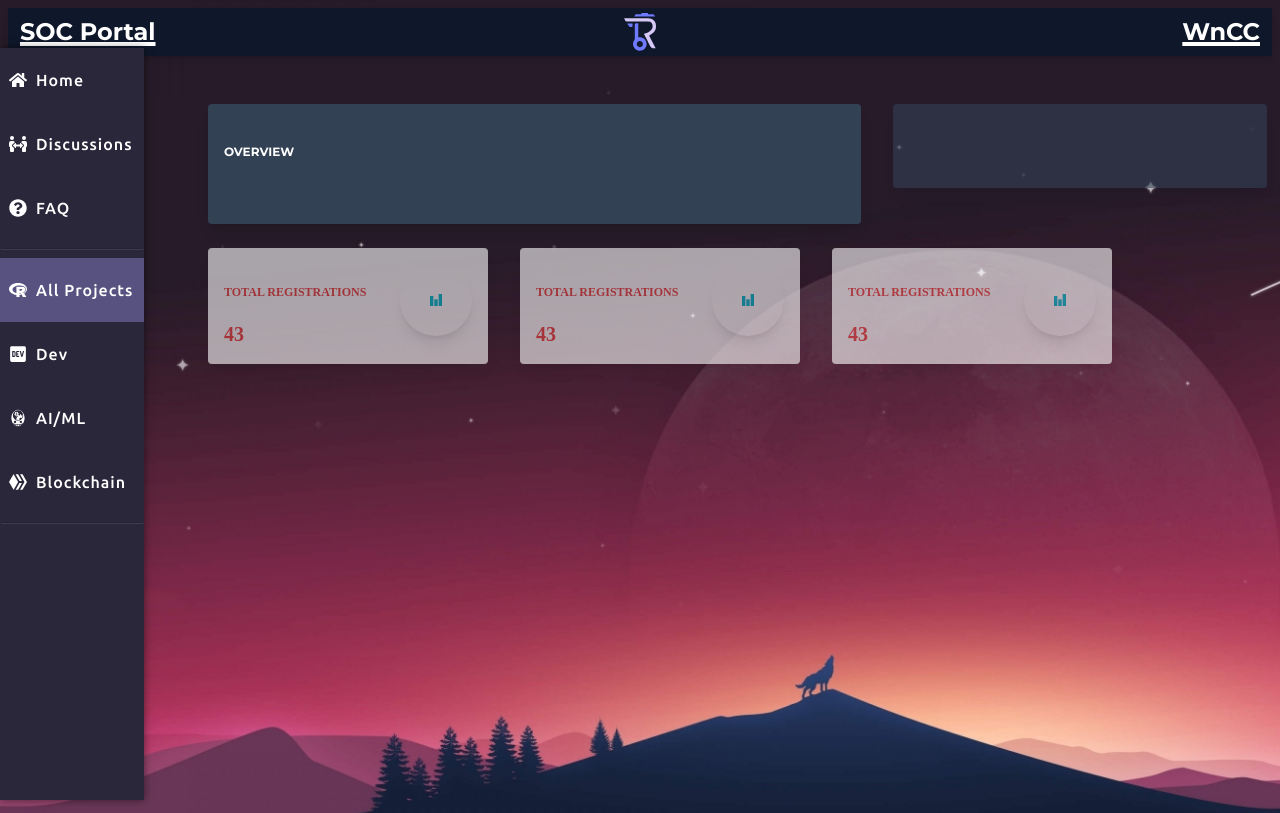
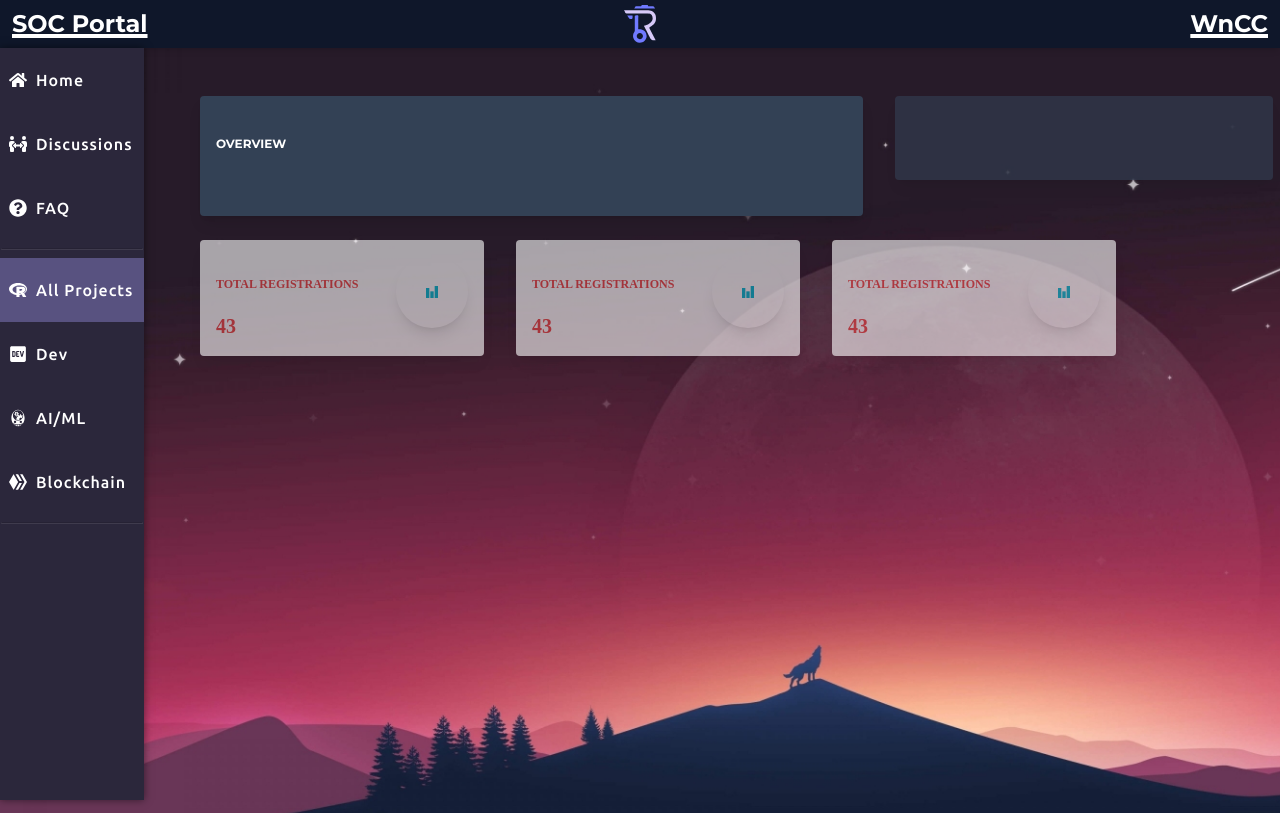
Before and after one commit to ishit16/WnCCPortal, a React (Vite) app: page /projects/details in a window 1280 px wide. Shown: the top 813 px of the page. Built offline with nearby package versions, Linux system fonts and the light colour scheme; no server answers.

Commit message:
Body margin Fixed

```diff
--- a/src/components/Layout/layout.jsx
+++ b/src/components/Layout/layout.jsx
@@ -6,16 +6,16 @@ function AppContainer({ children }) {
   const pathName = window.location.pathname;
 
   return (
-    <>
+    <div>
       <Header />
       {pathName != "/login" ? <Menu /> : <></>}
       {children}
-      <footer className="text-lg container mx-auto flex flex-col md: flex-row items-center justify-between py-4">
+      <footer className="text-lg container mx-auto flex flex-col items-center justify-between py-4">
         <p className="font-bold font-sans text-white">
           Built with {`\u2764`} by Ishit Garg
         </p>
       </footer>
-    </>
+    </div>
   );
 }
 
--- a/src/components/menu/menu.jsx
+++ b/src/components/menu/menu.jsx
@@ -60,7 +60,6 @@ export default Menu;
 const Containerr = styled.nav`
   position: sticky;
   top: 3rem;
-  left: 0;
   z-index: 100;
   display: flex;
   align-items: center;
--- a/src/components/shared/header.jsx
+++ b/src/components/shared/header.jsx
@@ -3,6 +3,7 @@ import { Helmet } from "react-helmet-async";
 import { useDispatch, useSelector } from "react-redux";
 import { logoutAction, selectIsAuthenticated } from "../../store/authSlice";
 import LogoutButton from "./logoutButton";
+import "./shared.css";
 
 const Header = ({ disable = [], children }) => {
   const isAuthenticated = useSelector(selectIsAuthenticated);
@@ -11,8 +12,8 @@ const Header = ({ disable = [], children }) => {
   const handleLogout = async () => dispatch(logoutAction());
 
   return (
-    <>
-      <div className="z-10 sticky top-0 flex items-center justify-center h-12 bg-slate-900 shadow-md">
+    <div className="header-class">
+      <div className="header-class z-10 sticky top-0 flex items-center justify-center h-12 bg-slate-900 shadow-md w-full left-0 right-0">
         <ResoBinLogo width="32" />
         <div className="text-white underline decoration-4 font-semibold text-2xl font-sans absolute flex justify-center left-3">
           SOC Portal
@@ -26,7 +27,7 @@ const Header = ({ disable = [], children }) => {
           </div>
         )}
       </div>
-    </>
+    </div>
   );
 };
 
--- a/src/components/shared/shared.css
+++ b/src/components/shared/shared.css
@@ -13,3 +13,8 @@
 .font-project-heading {
     font-family: Montserrat;
 }
+
+.header-class {
+    width: 100%;
+    top: 0;
+}
--- a/src/index.css
+++ b/src/index.css
@@ -5,5 +5,10 @@
 body{
   background-image: url('./assets/bg.jpg');
   background-size: cover;
+  margin: 0;
+  /* padding-left: 0;
+  /* padding-right: 0; */
+  /* margin-left: 0; */
+  /* margin-right: 0;  */
   /* background-position: top center; */
 }
```
